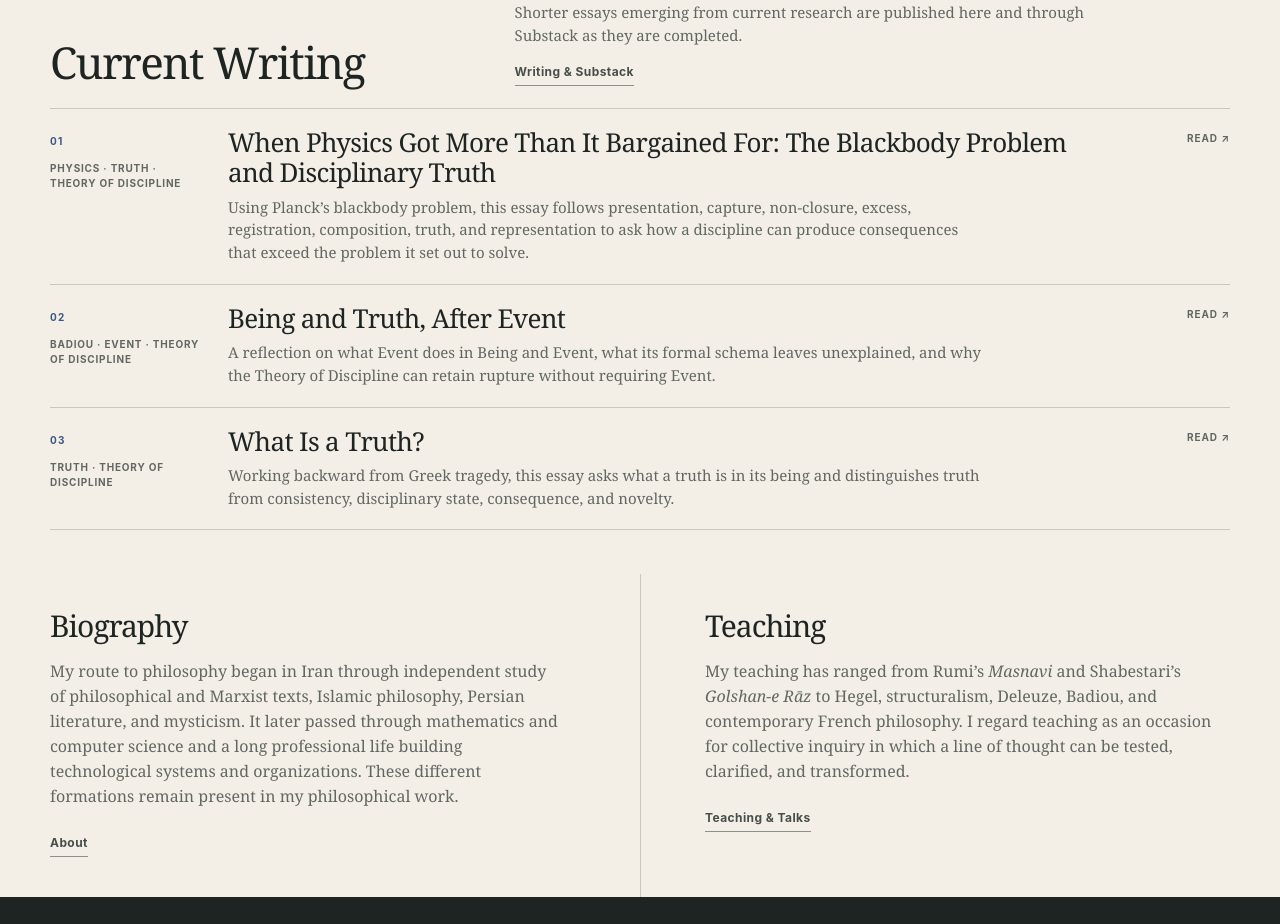
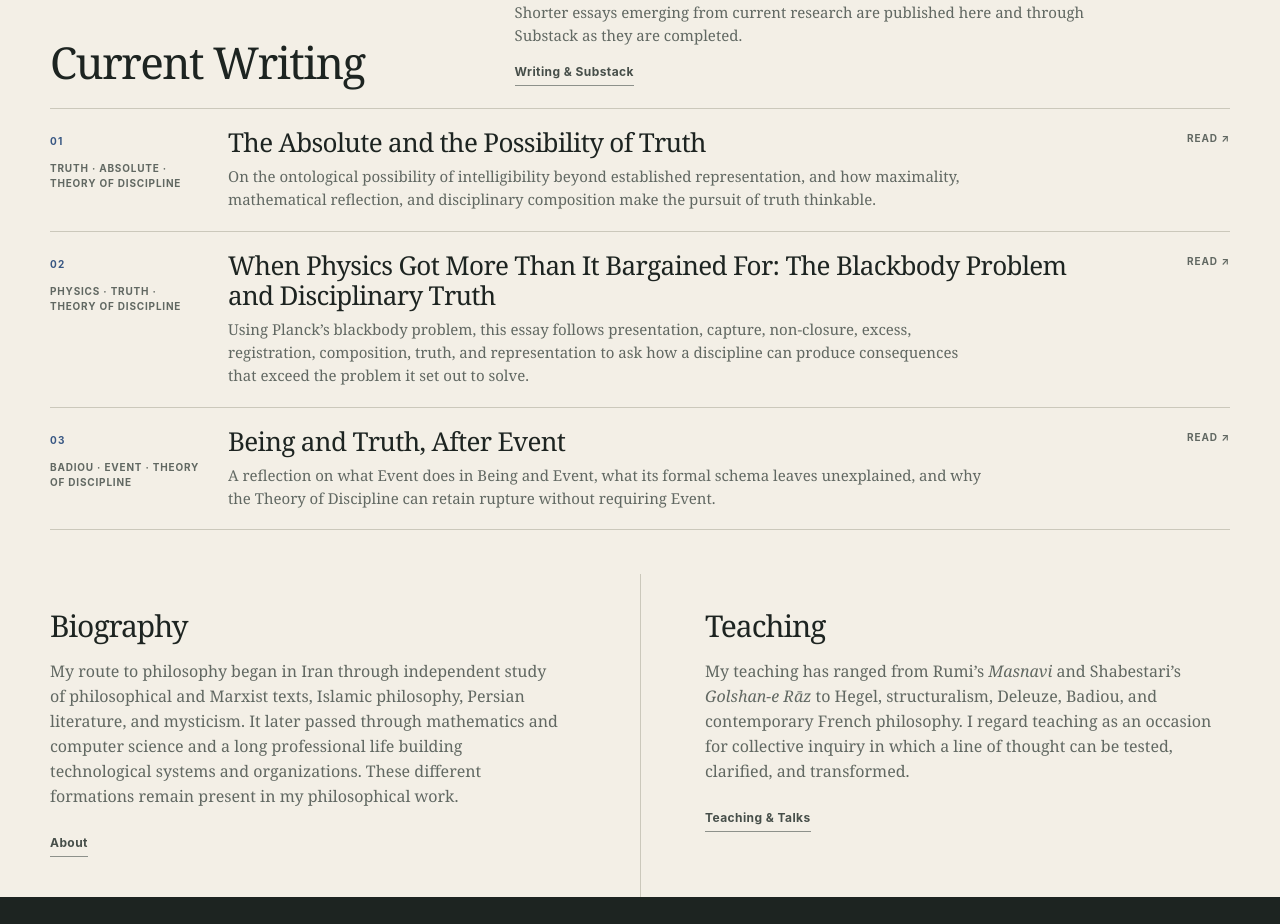
Before and after one commit to mohammad-naderi/mrnaderi.org, a Next.js app: page / in a window 1280 px wide. Shown: the part 1640-2564 px from the top of the page. Built offline with nearby package versions, Linux system fonts and the light colour scheme.

Commit message:
Feature latest published essay first in writing list

```diff
--- a/data/writing.ts
+++ b/data/writing.ts
@@ -7,6 +7,13 @@ export type WritingEntry = {
 };
 
 export const writings: WritingEntry[] = [
+  {
+    id: "absolute-and-possibility-of-truth",
+    area: "Truth · Absolute · Theory of Discipline",
+    title: "The Absolute and the Possibility of Truth",
+    text: "On the ontological possibility of intelligibility beyond established representation, and how maximality, mathematical reflection, and disciplinary composition make the pursuit of truth thinkable.",
+    href: "https://mrnaderi.substack.com/p/the-absolute-and-the-possibility",
+  },
   {
     id: "when-physics-got-more-than-it-bargained-for",
     area: "Physics · Truth · Theory of Discipline",
@@ -35,11 +42,4 @@ export const writings: WritingEntry[] = [
     text: "Rimbaud names at least three distinct things: an event in poetry, a poet, and a new consistency in poetic art. Distinguishing them makes it possible to see why the biographical individual is not identical with the subject of the discipline.",
     href: "https://mrnaderi.substack.com/p/the-subject-called-rimbaud",
   },
-  {
-    id: "absolute-and-possibility-of-truth",
-    area: "Truth · Absolute · Theory of Discipline",
-    title: "The Absolute and the Possibility of Truth",
-    text: "On the ontological possibility of intelligibility beyond established representation, and how maximality, mathematical reflection, and disciplinary composition make the pursuit of truth thinkable.",
-    href: "https://mrnaderi.substack.com/p/the-absolute-and-the-possibility",
-  },
 ];
```
